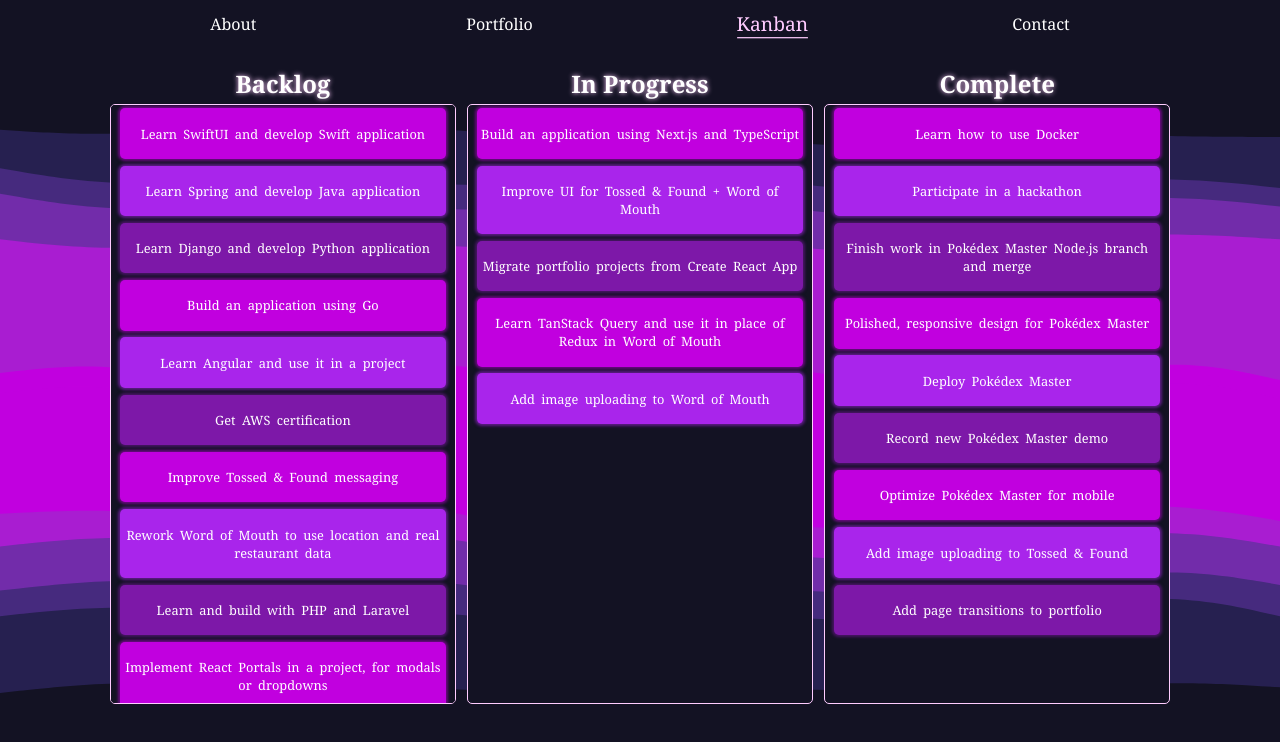
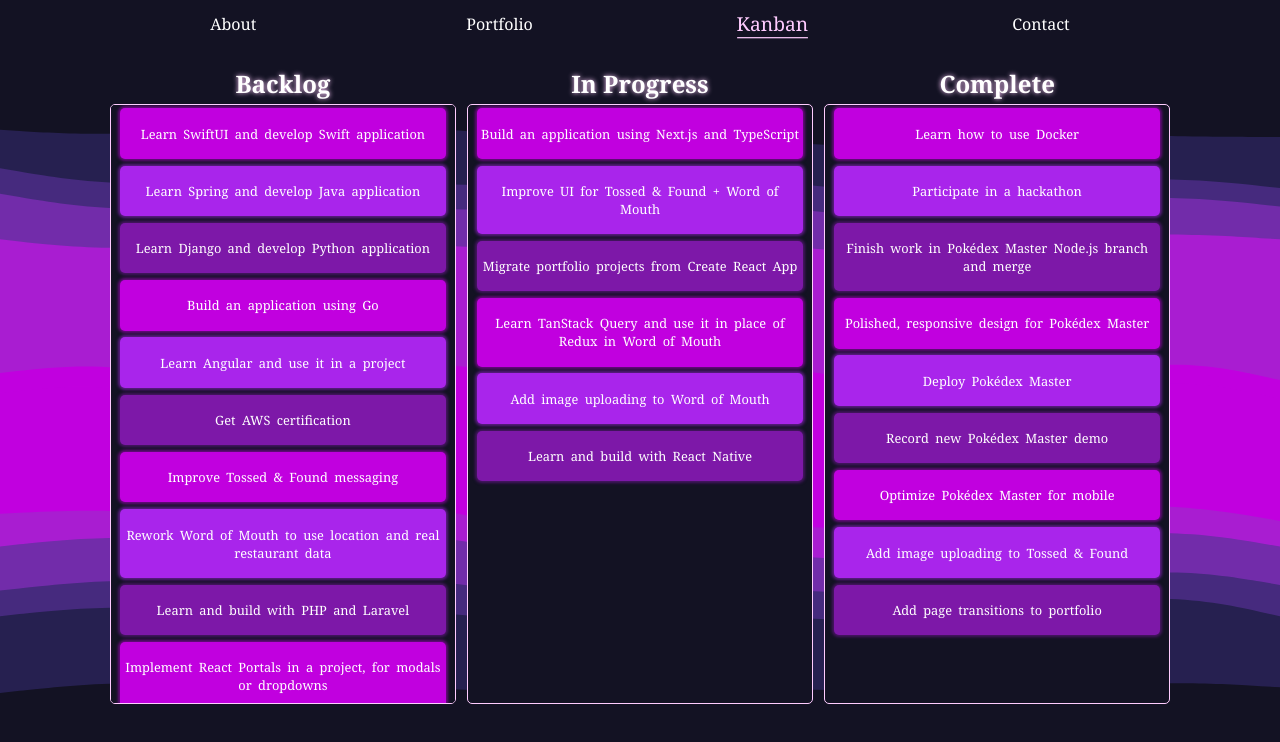
Before and after one commit to dawnteigh/dawnteigh.github.io, a React (Create React App) app: page /#/kanban in a window 1280 px wide. Shown: the top 742 px of the page. Built offline with nearby package versions, Linux system fonts and the light colour scheme.

Commit message:
add react native task

```diff
--- a/src/data/activity.js
+++ b/src/data/activity.js
@@ -1,7 +1,7 @@
 export const activity = [
   {
     date: "November 26th, 2023",
-    entry: `Finished a handful of <a href="https://leetcode.com/studyplan/top-interview-150/" target="_blank">LeetCode</a>problems while watching football, then closed out the day by reading up on JsDoc and the type-inference it provides. Documentation in general is something I'm going place more emphasis on as I continue writing code, as it is a very real skill that my future self and co-workers will thank me for.`
+    entry: `Finished a handful of <a href="https://leetcode.com/" target="_blank">LeetCode</a>problems while watching football, then closed out the day by reading up on JsDoc and the type-inference it provides. Documentation in general is something I'm going place more emphasis on as I continue writing code, as it is a very real skill that my future self and co-workers will thank me for.`
   },
   {
     date: "November 25th, 2023",
--- a/src/data/tasks.js
+++ b/src/data/tasks.js
@@ -98,5 +98,9 @@ export const tasks = [
   {
     desc: "Add page transitions to portfolio",
     status: "complete"
+  },
+  {
+    desc: "Learn and build with React Native",
+    status: "in progress"
   }
 ]
```
